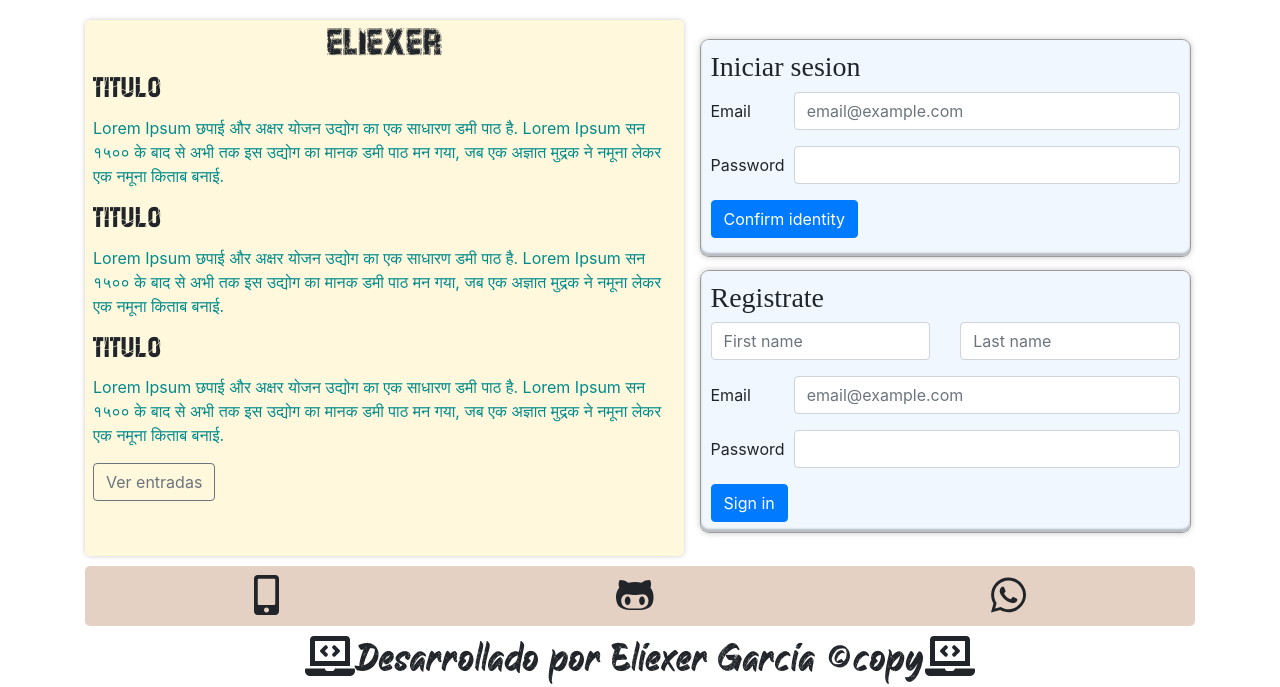
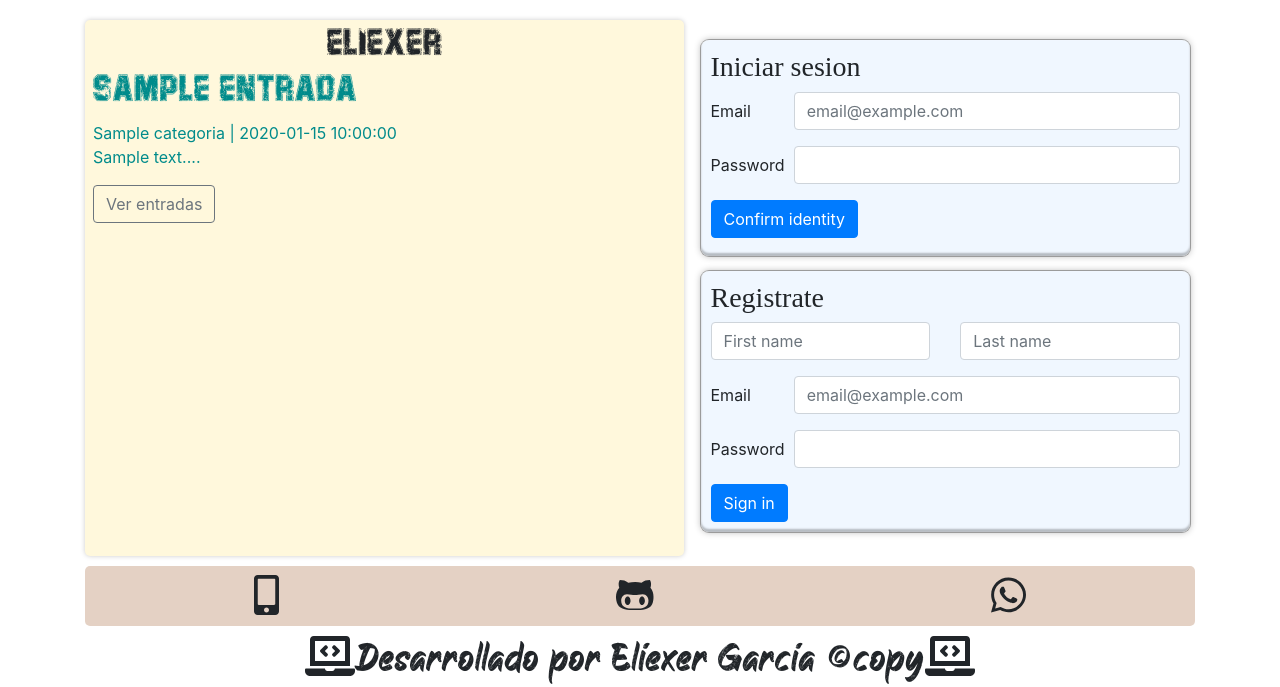
Before and after one commit to davidugarcia/inputmovies, a PHP site: page /inicio.php in a window 1280 px wide. Shown: the part 140-827 px from the top of the page. Run offline with PHP 8.4, Linux system fonts and the light colour scheme; tables that the repository leaves empty or names only in its code hold one stand-in row (values such as "Sample post"); some libraries are stand-ins or nearby versions.

Commit message:
entradas y categoria de file helper.php

```diff
--- a/include/formul.php
+++ b/include/formul.php
@@ -1,30 +1,36 @@
    <!--formulario-->
    <aside class="sidebar">
 
+      <!-- crear una sesion si se inicia correctamente sesion
+      con datos existente en la base de datos-->
       <?php if(isset($_SESSION['usuario'])): ?>
          <div id="usuario-logueado" class="bloque">
             <h3 class="text-center">Bienvenido, <?=$_SESSION['usuario']['nombre'].' '.$_SESSION['usuario']['apellido']; ?></h3>
          </div>
+
          <!--botones de seseion-->
-
          <div class="d-flex flex-wrap justify-content-around mb-2">
-         <button type="button" class="btn btn-outline-success"><a href="crear-entradas.php" class="boton">Crear entradas</a></button>
-         <button type="button" class="btn btn-outline-success"><a href="crear-entradas.php" class="boton">Crear entradas</a></button>
+            <button type="button" class="btn btn-outline-success"><a href="crear-entradas.php" class="boton">Crear entradas</a></button>
+            <button type="button" class="btn btn-outline-success"><a href="crear-entradas.php" class="boton">Crear entradas</a></button>
          </div>
          <div class="d-flex flex-wrap justify-content-around">
-         <button type="button" class="btn btn-outline-primary"><a href="mis-datos.php" class="boton">Mis datos</a></button>
-         <button type="button" class="btn btn-outline-danger"><a href="cerrar.php" class="boton">Cerrar sesión</a></button>
+            <button type="button" class="btn btn-outline-primary"><a href="mis-datos.php" class="boton">Mis datos</a></button>
+            <button type="button" class="btn btn-outline-danger"><a href="cerrar.php" class="boton">Cerrar sesión</a></button>
          </div>
 
       <?php endif; ?>
 
+         <!-- si existe una sesion con usuario
+          remueve los div identificar y registrarse
+          hasta que cierre sesion se muestra -->
+         <?php if(!isset($_SESSION['usuario'])): ?>
 
-         <!--identificar-->
-         <?php //if(!isset($_SESSION['usuario'])): ?>
+           <!--identificar-->
          <div id="login" class="bloque">
+
             <h3>Iniciar sesion</h3>
 
-            <?php //alert de no estar registrado bien
+            <?php //alert de no estar registrado  o error-- login.php linea 37 o 43
                if(isset($_SESSION['error_login'])): ?>
                <div class="alert alert-warning">
                   <?=$_SESSION['error_login'];?>
@@ -47,21 +53,21 @@
                </div>
                <button type="submit" value="enter" class="btn btn-primary mb-2">Confirm identity</button>
             </form>
-            <?php // function para borrar los errores file helper.php
+            <?php // function para borrar los errores fila 31 helper.php
             Errores();?>
          </div>
 
-         <!--registro-->
+         <!--registrarse-->
          <div id="registro" class="bloque">
 
             <h3>Registrate</h3>
 
-            <!-- Mostrar errores -->
+            <!-- Mostrar error -- registro.php linea 72-->
             <?php if(isset($_SESSION['errores']['general'])): ?>
             <div class="alert alert-warning" role="alert">
                <?=$_SESSION['errores']['general']?>
             </div>
-
+            <!-- Mostrar error -- registro.php linea 70-->
             <?php elseif(isset($_SESSION['completado'])): ?>
             <div class="alert alert-success" role="alert">
                <?=$_SESSION['completado']?>
@@ -73,7 +79,7 @@
                <div class="form-group row">
                   <div class="col">
                      <input type="text" name="fname" class="form-control" placeholder="First name">
-                     <?php  //function muestra el error o vacio ---- file 4 helper.php
+                     <?php  //function muestra el error o nada - linea 4 helper.php
                         echo isset($_SESSION["errores"]) ? mostrarerror($_SESSION["errores"], "nombre") : "";
                      ?>
                   </div>
@@ -105,8 +111,9 @@
 
             </form>
 
-            <?php // function para borrar los errores file helper.php
+            <?php // function para borrar los errores fila 14 helper.php
             borrarErrores();?>
          </div>
-         <?php// endif; ?>
+
+         <?php endif; ?>
    </aside>
--- a/include/helper.php
+++ b/include/helper.php
@@ -1,6 +1,6 @@
 <?php
 
-//function para mostrar el error
+//mostrar error de campos vacios de registro
 function mostrarerror($errores, $campo){
    $alert ="";
 if(isset($errores[$campo]) && !empty($campo)){
@@ -27,19 +27,17 @@ function borrarErrores(){
 	return $borrado;
 }
 
+// Borrar error de iniciar sesion
 function Errores(){
 	$borrar = false;
-
-	// Borrar error de iniciar sesion
 	if(isset($_SESSION['error_login'])){
 		$_SESSION['error_login'] = null;
 		$borrado = true;
    }
-
 	return $borrar;
 };
 
-// function de categorias --- encabezado * base de datos tabla categorias
+// function de categorias --- encabezado.php * base de datos tabla categorias
 function conseguirCategorias($conectar){
 	$sql = "SELECT * FROM categorias ORDER BY id ASC;";
 	$categorias = mysqli_query($conectar, $sql);
@@ -53,4 +51,23 @@ function conseguirCategorias($conectar){
 	return $resultado;
 }
 
+/*mostrar datos de categoria y entradas base de datos
+inicio.php - base de datos tabla categorias y entradas*/
+function conseguirentradas($conectar){
+
+	$sql = "SELECT e.*, c.nombre AS 'Categoria' FROM entradas e
+	 INNER JOIN categorias c ON e.categoriaid = c.id
+	 ORDER BY e.id DESC LIMIT 5";
+
+	$entrada = mysqli_query($conectar, $sql);
+
+	$result = array();
+
+	if($entrada && mysqli_num_rows($entrada) >= 1){
+		$result = $entrada;
+	}
+
+	return $result;
+}
+
 ?>
--- a/inicio.php
+++ b/inicio.php
@@ -9,37 +9,28 @@
    <?php require_once 'include/formul.php'; ?>
 
    <div class="principal">
+
             <h2 class="text-center">ELIEXER</h2>
 
-            <article class="entrada">
-               <h3>Titulo</h3>
-               <a href="">
-                  <p>Lorem Ipsum छपाई और अक्षर योजन उद्योग का एक साधारण डमी पाठ है.
-                     Lorem Ipsum सन १५०० के बाद से अभी तक इस उद्योग का मानक डमी पाठ मन गया, जब एक अज्ञात मुद्रक ने नमूना
-                     लेकर एक नमूना किताब बनाई.
+            <?php // function -- helper.php linea 54
+               $entradas = conseguirentradas($con);
+               if(!empty($entradas)):
+                  while($entrada = mysqli_fetch_assoc($entradas)):
+            ?>
+                     <article>
+                        <a href="entrada.php?id=<?=$entrada['id']?>">
+                           <h2><?=$entrada['titulo']?></h2>
+                           <span class=""><?=$entrada['Categoria'].' | '.$entrada['fecha']?></span>
+
+                           <p>
+                           <?=substr($entrada['descripcion'], 0, 180)."..."?>
                            </p>
                         </a>
                      </article>
-
-            <article class="entrada">
-               <h3>Titulo</h3>
-               <a href="">
-                  <p>Lorem Ipsum छपाई और अक्षर योजन उद्योग का एक साधारण डमी पाठ है.
-                     Lorem Ipsum सन १५०० के बाद से अभी तक इस उद्योग का मानक डमी पाठ मन गया, जब एक अज्ञात मुद्रक ने नमूना
-                     लेकर एक नमूना किताब बनाई.
-                  </p>
-               </a>
-            </article>
-
-            <article class="entrada">
-               <h3>Titulo</h3>
-               <a href="">
-                  <p>Lorem Ipsum छपाई और अक्षर योजन उद्योग का एक साधारण डमी पाठ है.
-                     Lorem Ipsum सन १५०० के बाद से अभी तक इस उद्योग का मानक डमी पाठ मन गया, जब एक अज्ञात मुद्रक ने नमूना
-                     लेकर एक नमूना किताब बनाई.
-                  </p>
-               </a>
-            </article>
+	         <?php
+			         endwhile;
+		         endif;
+	         ?>
 
             <div class="verentradas">
                <button type="button" class="btn btn-outline-secondary">Ver entradas</button>
--- a/login.php
+++ b/login.php
@@ -32,7 +32,8 @@ if(isset($_POST)){
          //var_dump($_SESSION['usuario']);
          //die();
 		}else{
-			// Si algo falla enviar una sesión con el fallo
+
+			// Si algo falla enviar una sesión con la fallo
 			$_SESSION['error_login'] = "Login incorrectooo!!";
          //var_dump($_SESSION['error_login']);
 
@@ -40,7 +41,7 @@ if(isset($_POST)){
    } else{
       // mensaje de error
       $_SESSION['error_login'] = "Login incorrectoxxx!!";
-      var_dump($_SESSION['error_login']);
+      //var_dump($_SESSION['error_login']);
 
    }
 };
```
Lines whose indentation alone changed are shown as unchanged.
